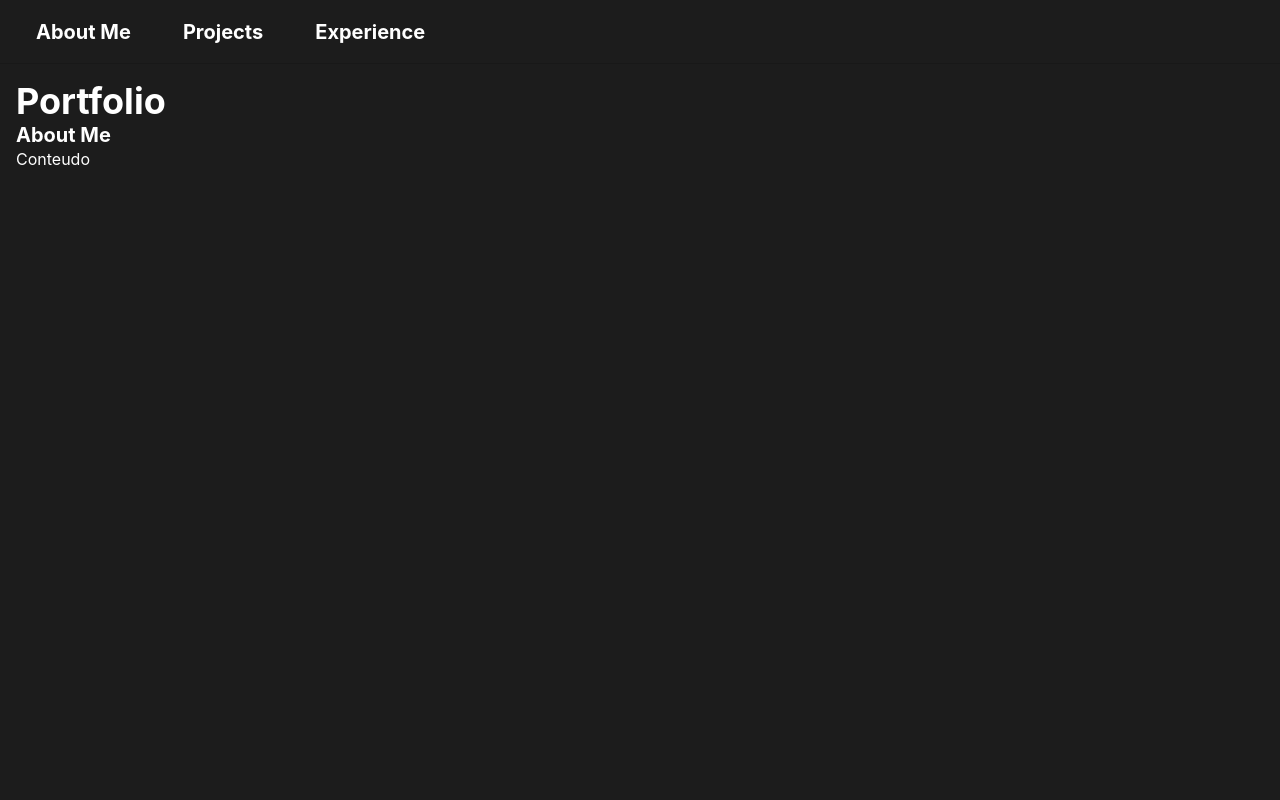
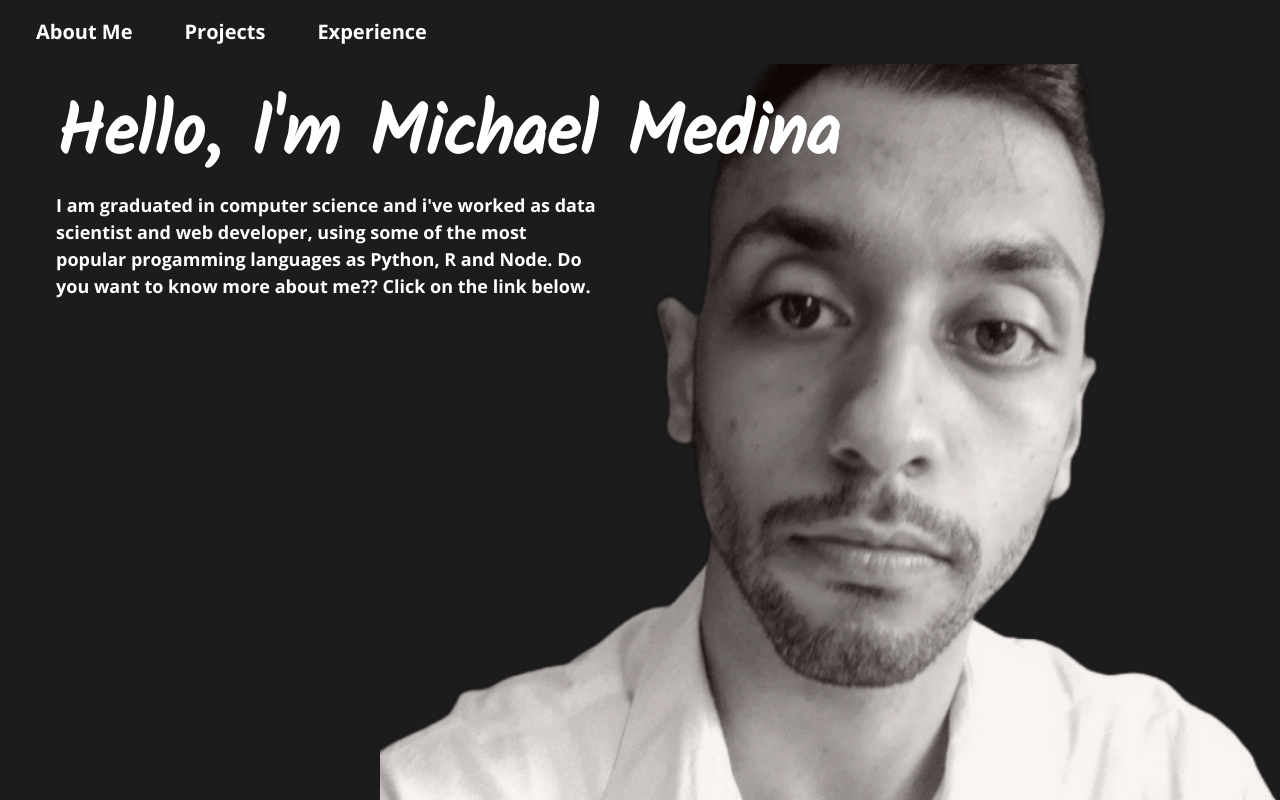
Before and after one commit to michaelmedina10/michael-medina, a Next.js app: page / in a window 1280 px wide. Built offline with nearby package versions, Linux system fonts and the light colour scheme.

Commit message:
feat: adicionando nova feat para colocar imagem como parte do background

```diff
--- a/src/components/content/Content.tsx
+++ b/src/components/content/Content.tsx
@@ -12,17 +12,23 @@ export default function Content(props: ContentProps) {
   return (
     <Box
       minHeight="92vh"
-      width="100%"
+      minWidth="100%"
       bgColor={props.bgColor ?? "#1C1C1C"}
+      bgImage="/fotoPretoBrancoTransparente.png"
+      backgroundPosition="right"
+      backgroundRepeat="no-repeat"
+      backgroundSize={900}
       padding="4"
     >
-      <Heading as="h1" size="xl" color={props.color ?? "#FFF"}>
+      <Heading as="h1" size="4xl" color={props.color ?? "#FFF"} px="10" py="5">
         {props.title}
       </Heading>
       <Heading as="h2" size="md" color={props.color ?? "#FFF"}>
         {props.subTitle}
       </Heading>
-      <Text color={props.color ?? "#FFF"}>{props.children}</Text>
+      <Text fontSize="lg" color={props.color ?? "#FFF"} px="10" width="50%">
+        {props.children}
+      </Text>
     </Box>
   );
 }
--- a/src/components/layout/Layout.tsx
+++ b/src/components/layout/Layout.tsx
@@ -4,13 +4,13 @@ import MenuSuperior from "../menu/MenuSuperior";
 
 interface LayoutProps {
   title: string;
-  subTitle: string;
+  subTitle?: string;
   children?: any;
 }
 
 export default function Layout(props: LayoutProps) {
   return (
-    <Flex direction="column" minHeight="100vh" minWidth="100wh">
+    <Flex direction="column" minHeight="100vh" minWidth="100vw">
       <MenuSuperior />
       <Content title={props.title} subTitle={props.subTitle}>
         {props.children}
--- a/src/pages/index.tsx
+++ b/src/pages/index.tsx
@@ -1,5 +1,6 @@
 import Layout from "../components/layout/Layout";
+import { titulo, corpo } from "../texts/indexText";
 
 export default function Portfolio() {
-  return <Layout title="Portfolio" subTitle="About Me" children="Conteudo" />;
+  return <Layout title={titulo} children={corpo} />;
 }
```
Also changed, not shown: src/pages/_app.tsx (+5 -2 lines).
